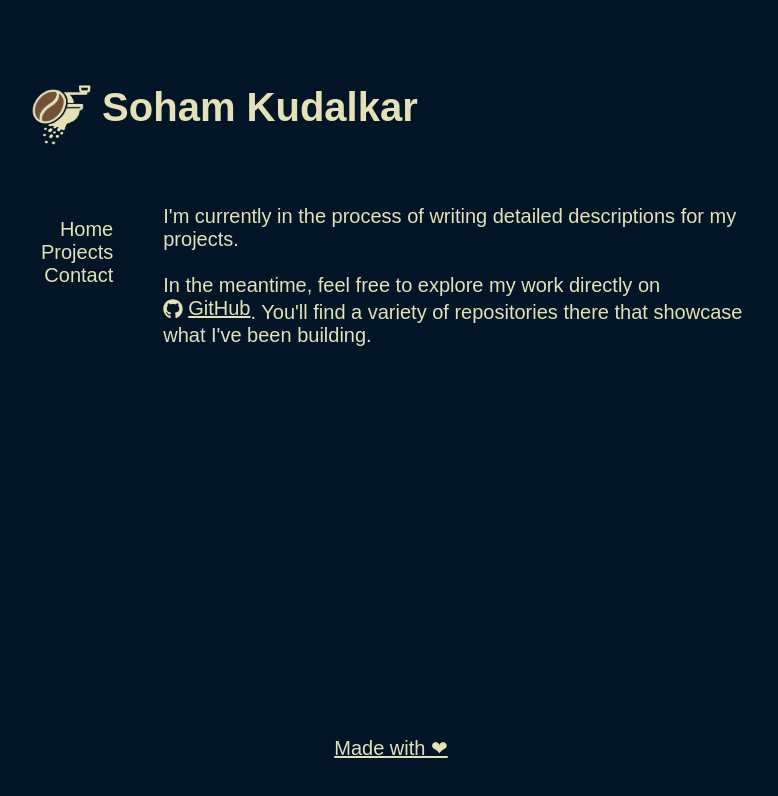
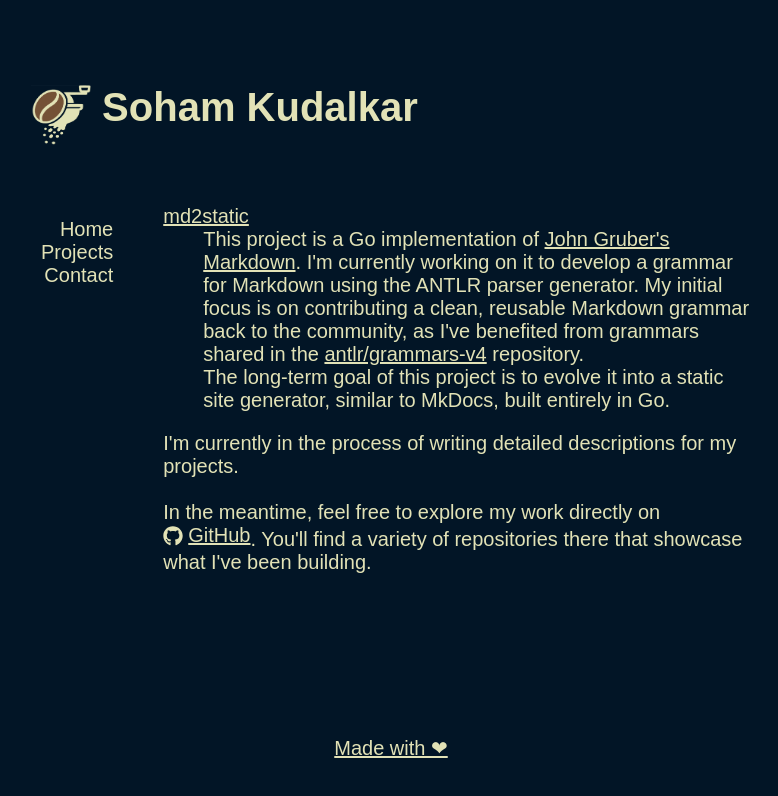
Before and after one commit to Sohamsk/sohamsk.github.io, a plain HTML site: page projects.html in a window 1280 px wide. Shown: the whole page, without its empty margins (249-1027 px from the left). Drawn offline with Linux system fonts and the light colour scheme.

Commit message:
added md2static project info

```diff
--- a/projects.html
+++ b/projects.html
@@ -12,8 +12,9 @@
 
 <body>
     <div class="container">
-        <h1 class="top"><br><img src="logo/logo.png" alt="logo" />&nbsp;Soham Kudalkar</h1>
-
+        <h1 class="top"><br>
+            <img src="logo/logo.png" alt="logo">&nbsp;Soham Kudalkar
+        </h1>
         <div class="middle">
             <nav class="left">
                 <br>
@@ -22,11 +23,30 @@
                     <li><a href="/projects.html">Projects</a></li>
                     <li><a href="/contact.html">Contact</a></li>
                 </ul>
-
             </nav>
             <main class="right">
+                <dl>
+                    <dt><a href="https://github.com/sohamsk/md2static">md2static</a></dt>
+                    <dd>
+                        This project is a Go implementation of <a
+                            href="https://daringfireball.net/projects/markdown/">John Gruber's Markdown</a>.
+                        I'm currently working on it to develop a grammar for Markdown using the ANTLR parser generator.
+                        My
+                        initial focus is on contributing a clean, reusable Markdown grammar back to the community, as
+                        I've
+                        benefited
+                        from grammars shared in the <a href="https://github.com/antlr/grammars-v4"
+                            target="_blank">antlr/grammars-v4</a>
+                        repository.
+                        <br>
+                        The long-term goal of this project is to evolve it into a static site generator, similar to
+                        MkDocs,
+                        built entirely in Go.
+                    </dd>
+                </dl>
                 <p>
-                    I'm currently in the process of writing detailed descriptions for my projects.<br><br> In the
+                    I'm currently in the process of writing detailed descriptions for my projects.<br><br>
+                    In the
                     meantime, feel free to explore my work directly on
                     <a href="https://github.com/sohamsk" target="_blank"
                         style="display: inline-flex; align-items: center;">
@@ -37,8 +57,7 @@
                 </p>
             </main>
         </div>
-
-            <footer class="bottom"><a href="https://github.com/sohamsk" target="_blank">Made with &#x2764;</a></footer>
+        <footer class="bottom"><a href="https://github.com/sohamsk" target="_blank">Made with &#x2764;</a></footer>
     </div>
 </body>
 
```
